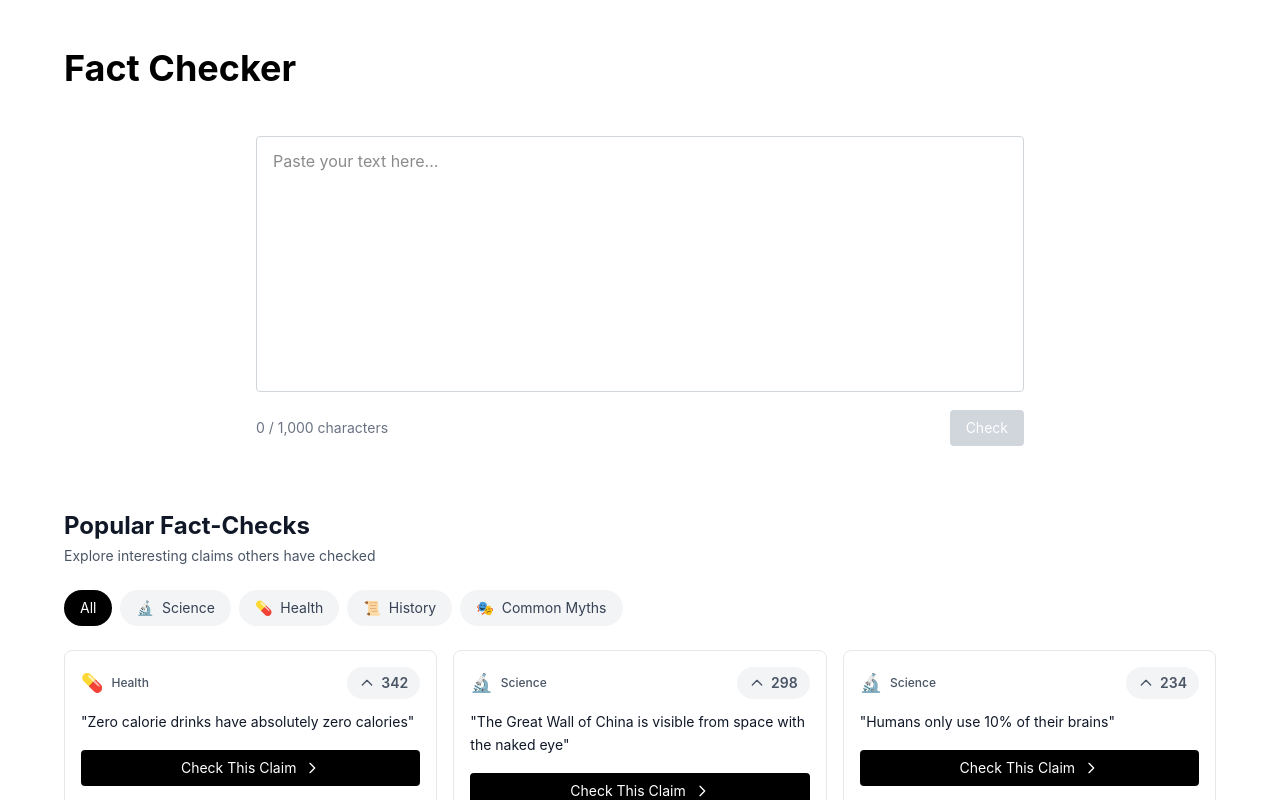
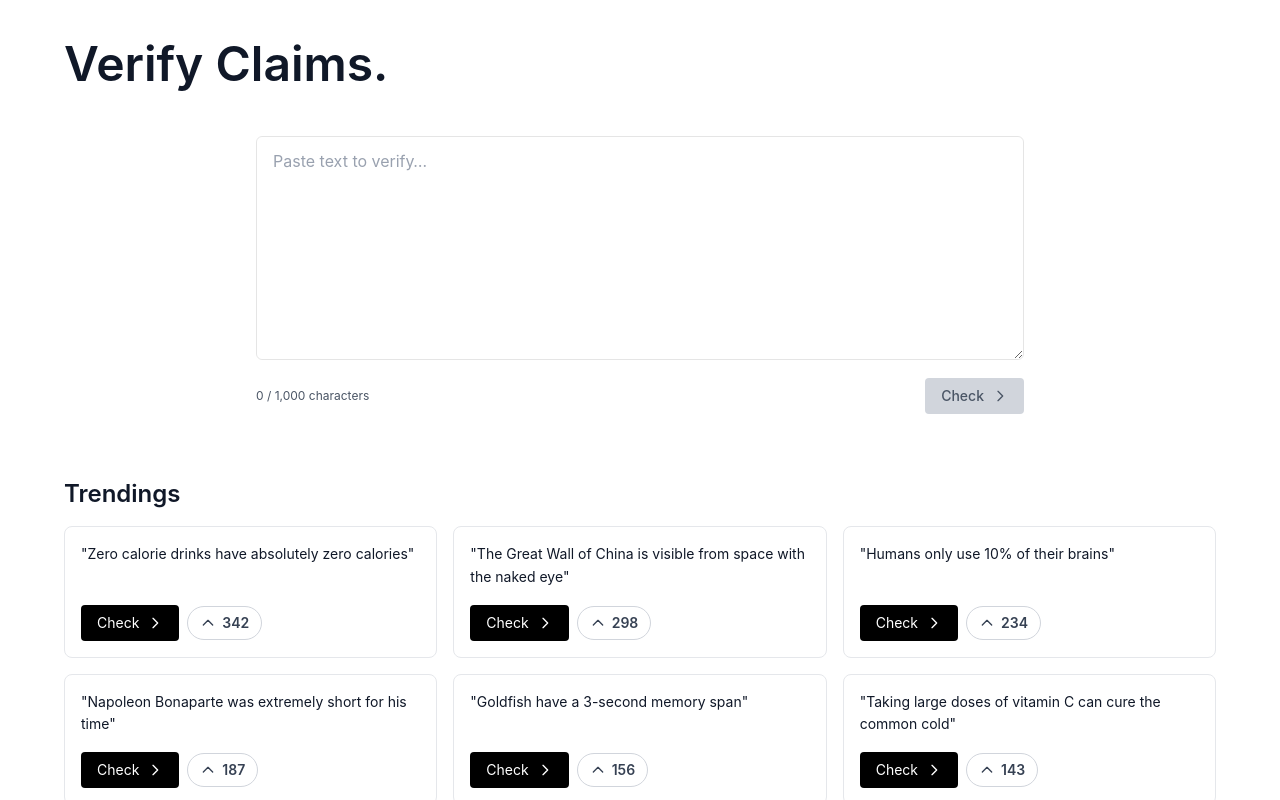
Before and after one commit to jemini12/check-with-me, a Next.js app: page / in a window 1280 px wide. Shown: the top 800 px of the page. Built offline with nearby package versions, Linux system fonts and the light colour scheme.

Commit message:
Streamline UI and cached example checks

```diff
--- a/app/components/ExampleCheckCard.tsx
+++ b/app/components/ExampleCheckCard.tsx
@@ -1,6 +1,6 @@
 'use client';
 
-import { ExampleCheck, CATEGORY_INFO } from '../lib/example-checks';
+import { ExampleCheck } from '../lib/example-checks';
 
 interface ExampleCheckCardProps {
   example: ExampleCheck;
@@ -17,26 +17,33 @@ export default function ExampleCheckCard({
   onUpvote,
   onCheck
 }: ExampleCheckCardProps) {
-  const categoryInfo = CATEGORY_INFO[example.category];
+  return (
+    <div className="border border-gray-200 rounded-lg p-4 bg-white flex flex-col h-full">
+      {/* Claim Text */}
+      <p className="text-gray-900 text-sm leading-relaxed mb-4 flex-1">
+        "{example.prompt}"
+      </p>
 
-  return (
-    <div className="border border-gray-200 rounded-lg p-4 hover:border-gray-300 transition-colors bg-white">
-      {/* Header: Category and Upvote */}
-      <div className="flex items-center justify-between mb-3">
-        <div className="flex items-center gap-2">
-          <span className="text-lg">{categoryInfo.emoji}</span>
-          <span className="text-xs font-medium text-gray-600">{categoryInfo.label}</span>
-        </div>
-
+      {/* Check Button */}
+      <div className="flex items-center gap-2 mt-auto">
+        <button
+          onClick={onCheck}
+          className="px-4 py-2 bg-black text-white text-sm rounded hover:bg-gray-900 transition-colors inline-flex items-center justify-center gap-2"
+        >
+          <span>Check</span>
+          <svg className="w-4 h-4" fill="none" stroke="currentColor" viewBox="0 0 24 24">
+            <path strokeLinecap="round" strokeLinejoin="round" strokeWidth={2} d="M9 5l7 7-7 7" />
+          </svg>
+        </button>
         <button
           onClick={(e) => {
             e.stopPropagation();
             onUpvote();
           }}
-          className={`flex items-center gap-1.5 px-3 py-1.5 rounded-full transition-colors ${
+          className={`flex items-center gap-1.5 px-3 py-1.5 rounded-full border transition-colors ${
             isUpvoted
-              ? 'bg-orange-100 text-orange-700 hover:bg-orange-200'
-              : 'bg-gray-100 text-gray-600 hover:bg-gray-200'
+              ? 'bg-black text-white border-black'
+              : 'bg-white text-gray-700 border-gray-300 hover:border-black'
           }`}
           title={isUpvoted ? 'Remove upvote' : 'Upvote if interesting'}
         >
@@ -56,22 +63,6 @@ export default function ExampleCheckCard({
           <span className="text-sm font-semibold">{upvoteCount}</span>
         </button>
       </div>
-
-      {/* Claim Text */}
-      <p className="text-gray-900 text-sm leading-relaxed mb-4">
-        "{example.prompt}"
-      </p>
-
-      {/* Check Button */}
-      <button
-        onClick={onCheck}
-        className="w-full px-4 py-2 bg-black text-white text-sm rounded hover:bg-gray-800 transition-colors flex items-center justify-center gap-2"
-      >
-        <span>Check This Claim</span>
-        <svg className="w-4 h-4" fill="none" stroke="currentColor" viewBox="0 0 24 24">
-          <path strokeLinecap="round" strokeLinejoin="round" strokeWidth={2} d="M9 5l7 7-7 7" />
-        </svg>
-      </button>
     </div>
   );
 }
--- a/app/components/ExampleChecks.tsx
+++ b/app/components/ExampleChecks.tsx
@@ -2,7 +2,7 @@
 
 import { useState, useEffect } from 'react';
 import ExampleCheckCard from './ExampleCheckCard';
-import { EXAMPLE_CHECKS, ExampleCategory, CATEGORY_INFO } from '../lib/example-checks';
+import { EXAMPLE_CHECKS } from '../lib/example-checks';
 import { FactCheckResponse } from '../lib/types';
 
 interface ExampleChecksProps {
@@ -13,7 +13,6 @@ const UPVOTES_STORAGE_KEY = 'fact-checker-upvotes';
 
 export default function ExampleChecks({ onCheckExample }: ExampleChecksProps) {
   const [upvotes, setUpvotes] = useState<Record<string, boolean>>({});
-  const [selectedCategory, setSelectedCategory] = useState<ExampleCategory | 'all'>('all');
   const [mounted, setMounted] = useState(false);
 
   // Load upvotes from localStorage on mount
@@ -49,61 +48,18 @@ export default function ExampleChecks({ onCheckExample }: ExampleChecksProps) {
     return initialCount + (upvotes[exampleId] ? 1 : 0);
   };
 
-  // Filter examples by category
-  const filteredExamples = selectedCategory === 'all'
-    ? EXAMPLE_CHECKS
-    : EXAMPLE_CHECKS.filter(ex => ex.category === selectedCategory);
-
   // Sort by upvote count (highest first)
-  const sortedExamples = [...filteredExamples].sort((a, b) => {
+  const sortedExamples = [...EXAMPLE_CHECKS].sort((a, b) => {
     const aCount = getUpvoteCount(a.id, a.initialUpvotes);
     const bCount = getUpvoteCount(b.id, b.initialUpvotes);
     return bCount - aCount;
   });
 
-  const categories: Array<ExampleCategory | 'all'> = ['all', 'science', 'health', 'history', 'myths'];
-
   return (
-    <div className="w-full space-y-6">
+    <section className="w-full space-y-4">
       {/* Header */}
-      <div className="flex items-center justify-between">
-        <div>
-          <h2 className="text-2xl font-bold text-gray-900">Popular Fact-Checks</h2>
-          <p className="text-sm text-gray-600 mt-1">
-            Explore interesting claims others have checked
-          </p>
-        </div>
-      </div>
-
-      {/* Category Filter */}
-      <div className="flex flex-wrap gap-2">
-        <button
-          onClick={() => setSelectedCategory('all')}
-          className={`px-4 py-2 text-sm rounded-full transition-colors ${
-            selectedCategory === 'all'
-              ? 'bg-black text-white'
-              : 'bg-gray-100 text-gray-700 hover:bg-gray-200'
-          }`}
-        >
-          All
-        </button>
-        {categories.slice(1).map(category => {
-          const info = CATEGORY_INFO[category as ExampleCategory];
-          return (
-            <button
-              key={category}
-              onClick={() => setSelectedCategory(category as ExampleCategory)}
-              className={`px-4 py-2 text-sm rounded-full transition-colors flex items-center gap-2 ${
-                selectedCategory === category
-                  ? 'bg-black text-white'
-                  : 'bg-gray-100 text-gray-700 hover:bg-gray-200'
-              }`}
-            >
-              <span>{info.emoji}</span>
-              <span>{info.label}</span>
-            </button>
-          );
-        })}
+      <div>
+        <h2 className="text-2xl font-semibold text-gray-900">Trendings</h2>
       </div>
 
       {/* Examples Grid */}
@@ -119,13 +75,6 @@ export default function ExampleChecks({ onCheckExample }: ExampleChecksProps) {
           />
         ))}
       </div>
-
-      {/* Empty State */}
-      {sortedExamples.length === 0 && (
-        <div className="text-center py-12">
-          <p className="text-gray-500">No examples in this category yet.</p>
-        </div>
-      )}
-    </div>
+    </section>
   );
 }
--- a/app/components/TextInput.tsx
+++ b/app/components/TextInput.tsx
@@ -1,55 +1,92 @@
 'use client';
 
-import { useState } from 'react';
+import { FormEvent, KeyboardEvent } from 'react';
 
 interface TextInputProps {
   onCheckFacts: (text: string) => void;
   isLoading: boolean;
+  text: string;
+  onTextChange: (text: string) => void;
 }
 
 const MAX_CHARACTERS = 1000;
 
-export default function TextInput({ onCheckFacts, isLoading }: TextInputProps) {
-  const [text, setText] = useState('');
-
-  const handleSubmit = () => {
+export default function TextInput({ onCheckFacts, isLoading, text, onTextChange }: TextInputProps) {
+  const handleSubmit = (event?: FormEvent) => {
+    event?.preventDefault();
     if (text.trim() && text.length <= MAX_CHARACTERS) {
       onCheckFacts(text);
+    }
+  };
+
+  const handleKeyDown = (event: KeyboardEvent<HTMLTextAreaElement>) => {
+    if (event.key === 'Enter' && (event.metaKey || event.ctrlKey)) {
+      event.preventDefault();
+      handleSubmit();
     }
   };
 
   const isOverLimit = text.length > MAX_CHARACTERS;
 
   return (
-    <div className="w-full space-y-3">
-      <div>
+    <form onSubmit={handleSubmit} className="w-full space-y-3">
+      <label htmlFor="text-input" className="sr-only">
+        Check a claim
+      </label>
       <textarea
         id="text-input"
         value={text}
-          onChange={(e) => setText(e.target.value)}
-          placeholder="Paste your text here..."
-          className="w-full h-64 px-4 py-3 border border-gray-300 rounded focus:outline-none focus:border-black resize-none text-base"
+        onChange={(e) => onTextChange(e.target.value)}
+        onKeyDown={handleKeyDown}
+        placeholder="Paste text to verify…"
+        className="w-full h-56 border border-black/10 rounded-md px-4 py-3 text-base text-gray-900 placeholder:text-gray-400 focus:outline-none focus:border-black"
         disabled={isLoading}
         maxLength={MAX_CHARACTERS + 100}
+        aria-describedby="character-count"
       />
-      </div>
-      <div className="flex items-center justify-between">
-        <p className={`text-sm ${isOverLimit ? 'text-black font-medium' : 'text-gray-500'}`}>
-          {text.length} / {MAX_CHARACTERS.toLocaleString()} characters
+
+      <div className="flex flex-wrap items-center gap-3">
+        <p
+          id="character-count"
+          className={`text-xs ${isOverLimit ? 'text-red-600' : 'text-gray-600'}`}
+          aria-live="polite"
+        >
+          {text.length.toLocaleString()} / {MAX_CHARACTERS.toLocaleString()} characters
         </p>
+        <div className="flex gap-2 ml-auto">
+          {text && (
             <button
-          onClick={handleSubmit}
+              type="button"
+              onClick={() => onTextChange('')}
+              className="px-3 py-1.5 text-xs border border-gray-300 rounded-md text-gray-700 hover:bg-gray-100"
+            >
+              Clear
+            </button>
+          )}
+          <button
+            type="submit"
             disabled={!text.trim() || isLoading || isOverLimit}
-          className="px-4 py-2 bg-black text-white text-sm rounded hover:bg-gray-800 disabled:bg-gray-300 disabled:cursor-not-allowed"
+            className="inline-flex items-center justify-center gap-2 px-4 py-2 bg-black text-white text-sm font-medium rounded hover:bg-gray-900 focus:outline-none disabled:bg-gray-300 disabled:text-gray-600 disabled:cursor-not-allowed"
           >
-          {isLoading ? 'Checking...' : 'Check'}
+            {isLoading ? (
+              'Checking…'
+            ) : (
+              <>
+                <span>Check</span>
+                <svg className="w-4 h-4" fill="none" stroke="currentColor" viewBox="0 0 24 24">
+                  <path strokeLinecap="round" strokeLinejoin="round" strokeWidth={2} d="M9 5l7 7-7 7" />
+                </svg>
+              </>
+            )}
           </button>
         </div>
+      </div>
+
       {isOverLimit && (
-        <p className="text-sm text-gray-600">
-          Text is too long. Please reduce by {text.length - MAX_CHARACTERS} characters.
+        <p className="text-xs text-gray-600">
+          Text is too long. Reduce by {(text.length - MAX_CHARACTERS).toLocaleString()} characters.
         </p>
       )}
-    </div>
+    </form>
   );
 }
--- a/app/lib/config.ts
+++ b/app/lib/config.ts
@@ -33,7 +33,7 @@ export const OPENAI_CONFIG = {
 
 export const CONFIDENCE_THRESHOLDS = {
   /** Minimum confidence to report a fact check */
-  MIN_CONFIDENCE: 0.8,
+  MIN_CONFIDENCE: 0.7,
 
   /** High confidence threshold */
   HIGH_CONFIDENCE: 0.9,
--- a/app/page.tsx
+++ b/app/page.tsx
@@ -27,12 +27,21 @@ export default function Home() {
   const [isLoading, setIsLoading] = useState(false);
   const [error, setError] = useState<string | null>(null);
   const [lastCheckedText, setLastCheckedText] = useState<string>('');
+  const [inputText, setInputText] = useState<string>('');
+  const [pendingCachedResult, setPendingCachedResult] = useState<FactCheckResponse | null>(null);
 
   const handleCheckFacts = async (text: string) => {
     setIsLoading(true);
     setError(null);
     setResult(null);
     setLastCheckedText(text);
+
+    if (pendingCachedResult && pendingCachedResult.original_text === text) {
+      setResult(pendingCachedResult);
+      setPendingCachedResult(null);
+      setIsLoading(false);
+      return;
+    }
 
     try {
       const response = await fetch('/api/fact-check', {
@@ -69,29 +78,35 @@ export default function Home() {
 
   const handleCheckExample = (cachedResult: FactCheckResponse) => {
     setError(null);
-    setResult(cachedResult);
-    setLastCheckedText(cachedResult.original_text);
-    // Scroll to results
-    setTimeout(() => {
-      const resultsElement = document.getElementById('results-section');
-      if (resultsElement) {
-        resultsElement.scrollIntoView({ behavior: 'smooth', block: 'start' });
-      }
-    }, 100);
+    setResult(null);
+    setPendingCachedResult(cachedResult);
+    setInputText(cachedResult.original_text);
+    const inputElement = document.getElementById('text-input') as HTMLTextAreaElement | null;
+    inputElement?.focus();
   };
 
   return (
-    <main id="main-content" className="min-h-screen bg-white py-8 sm:py-12 px-4">
+    <main id="main-content" className="min-h-screen bg-white py-10 px-4">
       <div className="max-w-6xl mx-auto">
         <header className="mb-12">
-          <h1 className="text-4xl font-bold text-black mb-2">
-            Fact Checker
+          <h1 className="text-4xl sm:text-5xl font-semibold text-gray-900">
+            Verify Claims.
           </h1>
         </header>
 
         {/* Input Section */}
         <div className="max-w-3xl mx-auto">
-          <TextInput onCheckFacts={handleCheckFacts} isLoading={isLoading} />
+          <TextInput
+            onCheckFacts={handleCheckFacts}
+            isLoading={isLoading}
+            text={inputText}
+            onTextChange={(value) => {
+              setInputText(value);
+              if (pendingCachedResult && pendingCachedResult.original_text !== value) {
+                setPendingCachedResult(null);
+              }
+            }}
+          />
 
           {error && (
             <div
```
Also changed, not shown: app/lib/prompts.ts (+18 -16 lines). Lines whose indentation alone changed are shown as unchanged.
